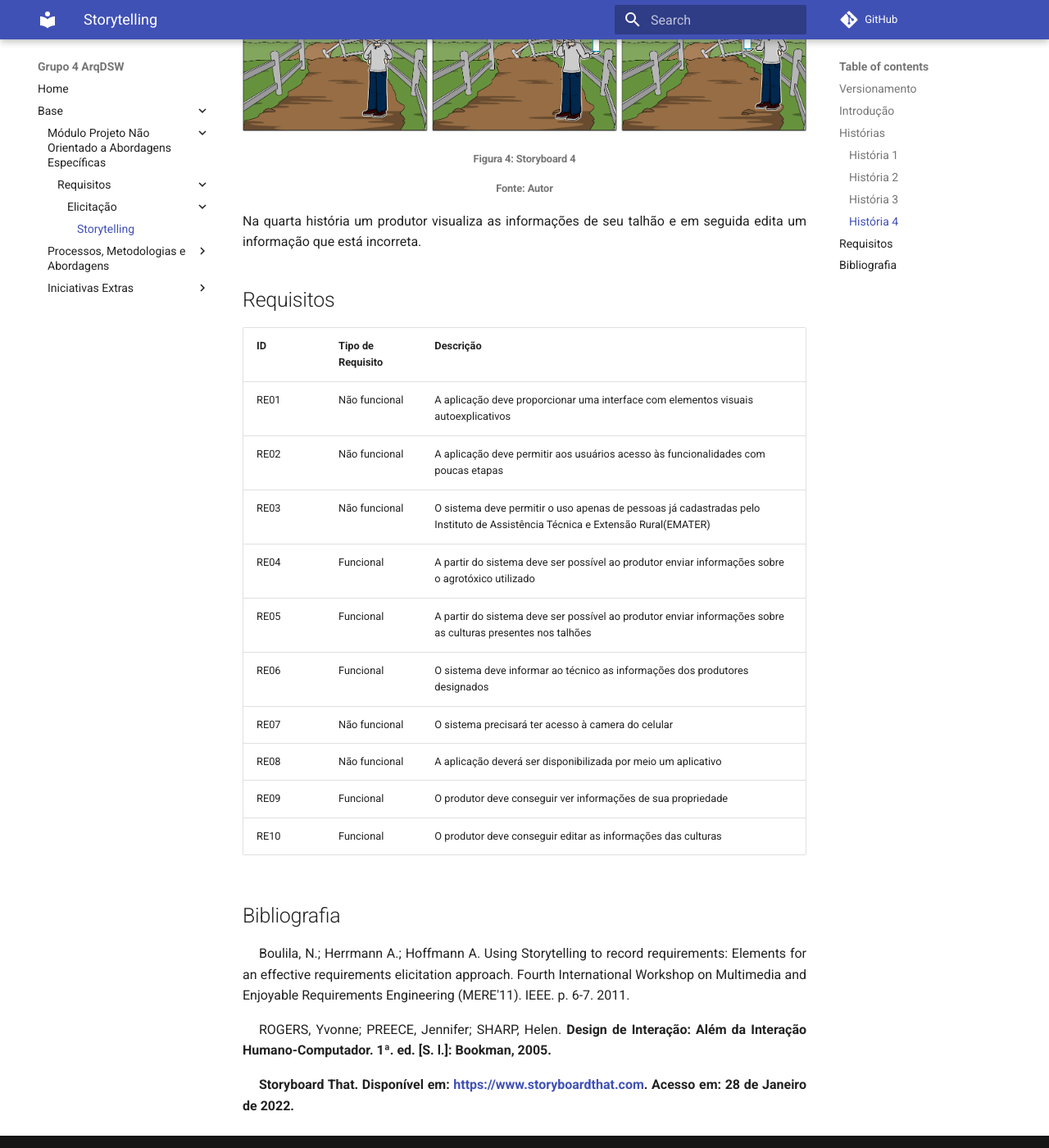
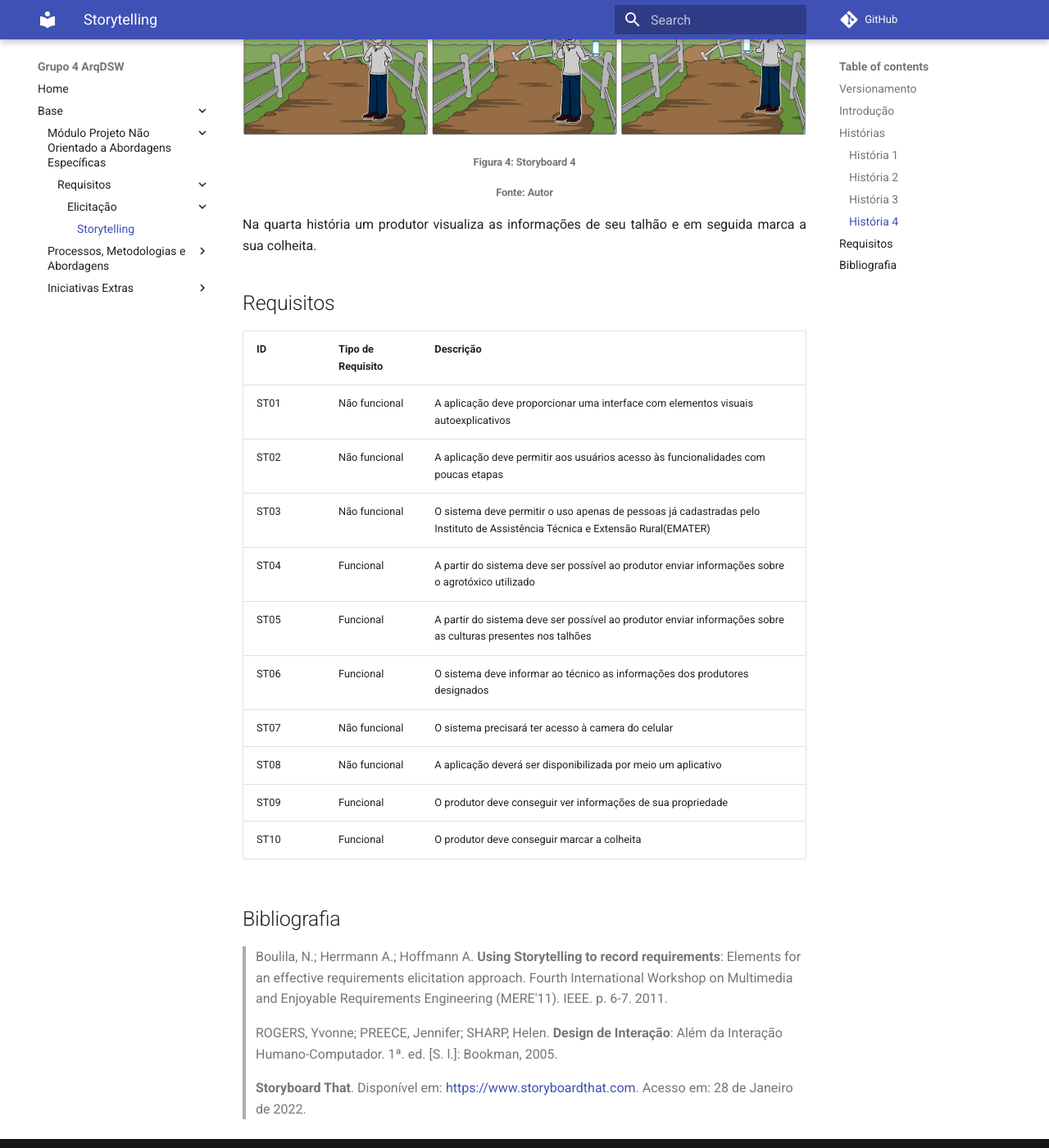
Before and after one commit to UnBArqDsw2021-2/2021.2_G4_CadernetaDeCampoDigital_docs, an MkDocs documentation site: the page built from docs/requisitos/elicitacao/storytelling.md, in a window 1280 px wide and 1400 px high, scrolled down 2199 px. Shown: the whole window at 82% size. Built offline with MkDocs 1.6.1 and Material for MkDocs 9.7.7, drawn with Linux system fonts in a browser that asks for light colours; comment, search, counter and statistics services are not loaded.

Commit message:
#6 Padronizando e corrigindo sb4

```diff
--- a/docs/requisitos/elicitacao/storytelling.md
+++ b/docs/requisitos/elicitacao/storytelling.md
@@ -12,46 +12,46 @@
 
 ## Histórias
 ### História 1
-<img src="../../../assets/requisitos/elicitacao/storyboard1.png"/>
+<img src="../../../assets/requisitos/elicitacao/storyboard1.png" class="zoom"/>
 <h6 align = "center">Figura 1: Storyboard 1</h6>
 <h6 align = "center">Fonte: Autor</h6>
 <p style="text-align: justify;">A primeira história consiste em um caso cuja persona não possui um nível de alfabetização alto, resultando assim numa experiência ruim caso a interface não possua elementos visuais de fácil identificação.</p>
 
 ### História 2
-<img src="../../../assets/requisitos/elicitacao/storyboard2.png"/>
+<img src="../../../assets/requisitos/elicitacao/storyboard2.png" class="zoom"/>
 <h6 align = "center">Figura 2: Storyboard 2</h6>
 <h6 align = "center">Fonte: Autor</h6>
 <p style="text-align: justify;">O segundo storyboard apresenta um cenário em que o agricultor consegue identificar facilmente o que deseja sem passos complexos ou difíceis.</p>
 
 ### História 3
-<img src="../../../assets/requisitos/elicitacao/storyboard3.png"/>
+<img src="../../../assets/requisitos/elicitacao/storyboard3.png" class="zoom"/>
 <h6 align = "center">Figura 3: Storyboard 3</h6>
 <h6 align = "center">Fonte: Autor</h6>
 <p style="text-align: justify;">A terceira história apresenta a perspectiva de um técnico, funcionária do Emater, que consegue, sem problemas, visualizar o rastreamento de um produtor, cadastrado pela própria Emater, por meio de sua caderneta de campo.</p>
 
 ### História 4
-<img src="../../../assets/requisitos/elicitacao/storyboard4.png"/>
+<img src="../../../assets/requisitos/elicitacao/storyboard4.png" class="zoom"/>
 <h6 align = "center">Figura 4: Storyboard 4</h6>
 <h6 align = "center">Fonte: Autor</h6>
-<p style="text-align: justify;">Na quarta história um produtor visualiza as informações de seu talhão e em seguida edita um informação que está incorreta.</p>
+<p style="text-align: justify;">Na quarta história um produtor visualiza as informações de seu talhão e em seguida marca a sua colheita.</p>
 
 ## Requisitos
 |ID|Tipo de Requisito|Descrição
 |--|--|--|
-|RE01|Não funcional|A aplicação deve proporcionar uma interface com elementos visuais autoexplicativos|
-|RE02|Não funcional|A aplicação deve permitir aos usuários acesso às funcionalidades com poucas etapas|
-|RE03|Não funcional|O sistema deve permitir o uso apenas de pessoas já cadastradas pelo Instituto de Assistência Técnica e Extensão Rural(EMATER)|
-|RE04|Funcional|A partir do sistema deve ser possível ao produtor enviar informações sobre o agrotóxico utilizado|
-|RE05|Funcional|A partir do sistema deve ser possível ao produtor enviar informações sobre as culturas presentes nos talhões|
-|RE06|Funcional|O sistema deve informar ao técnico as informações dos produtores designados|
-|RE07|Não funcional|O sistema precisará ter acesso à camera do celular|
-|RE08|Não funcional|A aplicação deverá ser disponibilizada por meio um aplicativo|
-|RE09|Funcional|O produtor deve conseguir ver informações de sua propriedade|
-|RE10|Funcional|O produtor deve conseguir editar as informações das culturas|
+|ST01|Não funcional|A aplicação deve proporcionar uma interface com elementos visuais autoexplicativos|
+|ST02|Não funcional|A aplicação deve permitir aos usuários acesso às funcionalidades com poucas etapas|
+|ST03|Não funcional|O sistema deve permitir o uso apenas de pessoas já cadastradas pelo Instituto de Assistência Técnica e Extensão Rural(EMATER)|
+|ST04|Funcional|A partir do sistema deve ser possível ao produtor enviar informações sobre o agrotóxico utilizado|
+|ST05|Funcional|A partir do sistema deve ser possível ao produtor enviar informações sobre as culturas presentes nos talhões|
+|ST06|Funcional|O sistema deve informar ao técnico as informações dos produtores designados|
+|ST07|Não funcional|O sistema precisará ter acesso à camera do celular|
+|ST08|Não funcional|A aplicação deverá ser disponibilizada por meio um aplicativo|
+|ST09|Funcional|O produtor deve conseguir ver informações de sua propriedade|
+|ST10|Funcional|O produtor deve conseguir marcar a colheita|
 
 ## Bibliografia
-<p style="text-align: justify; text-indent: 20px"> Boulila, N.; Herrmann A.; Hoffmann A. Using Storytelling to record requirements: Elements for an effective requirements elicitation approach. Fourth International Workshop on Multimedia and Enjoyable Requirements Engineering (MERE'11). IEEE. p. 6-7. 2011.</p>
+> Boulila, N.; Herrmann A.; Hoffmann A. <b>Using Storytelling to record requirements</b>: Elements for an effective requirements elicitation approach. Fourth International Workshop on Multimedia and Enjoyable Requirements Engineering (MERE'11). IEEE. p. 6-7. 2011.
 
-<p style="text-align: justify; text-indent: 20px">ROGERS, Yvonne; PREECE, Jennifer; SHARP, Helen. <b>Design de Interação<b>: Além da Interação Humano-Computador. 1ª. ed. [S. l.]: Bookman, 2005.</p>
+>ROGERS, Yvonne; PREECE, Jennifer; SHARP, Helen. <b>Design de Interação</b>: Além da Interação Humano-Computador. 1ª. ed. [S. l.]: Bookman, 2005.
 
-<p style="text-align: justify; text-indent: 20px"><b>Storyboard That</b>. Disponível em: <a href="https://www.storyboardthat.com/pt/" target="_blanck">https://www.storyboardthat.com</a>. Acesso em: 28 de Janeiro de 2022.</p>
+><b>Storyboard That</b>. Disponível em: <a href="https://www.storyboardthat.com/pt/" target="_blanck">https://www.storyboardthat.com</a>. Acesso em: 28 de Janeiro de 2022.
```
Also changed, not shown: docs/assets/requisitos/elicitacao/storyboard4.png.
